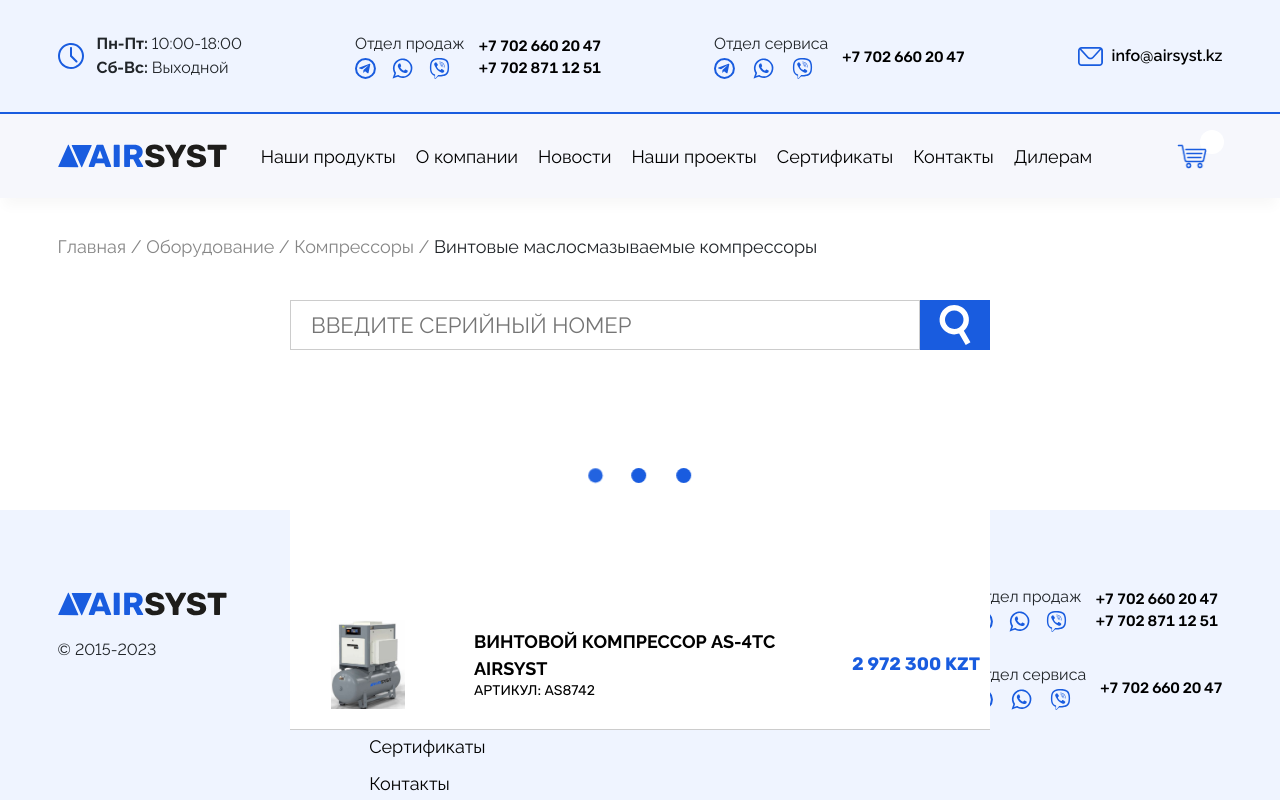
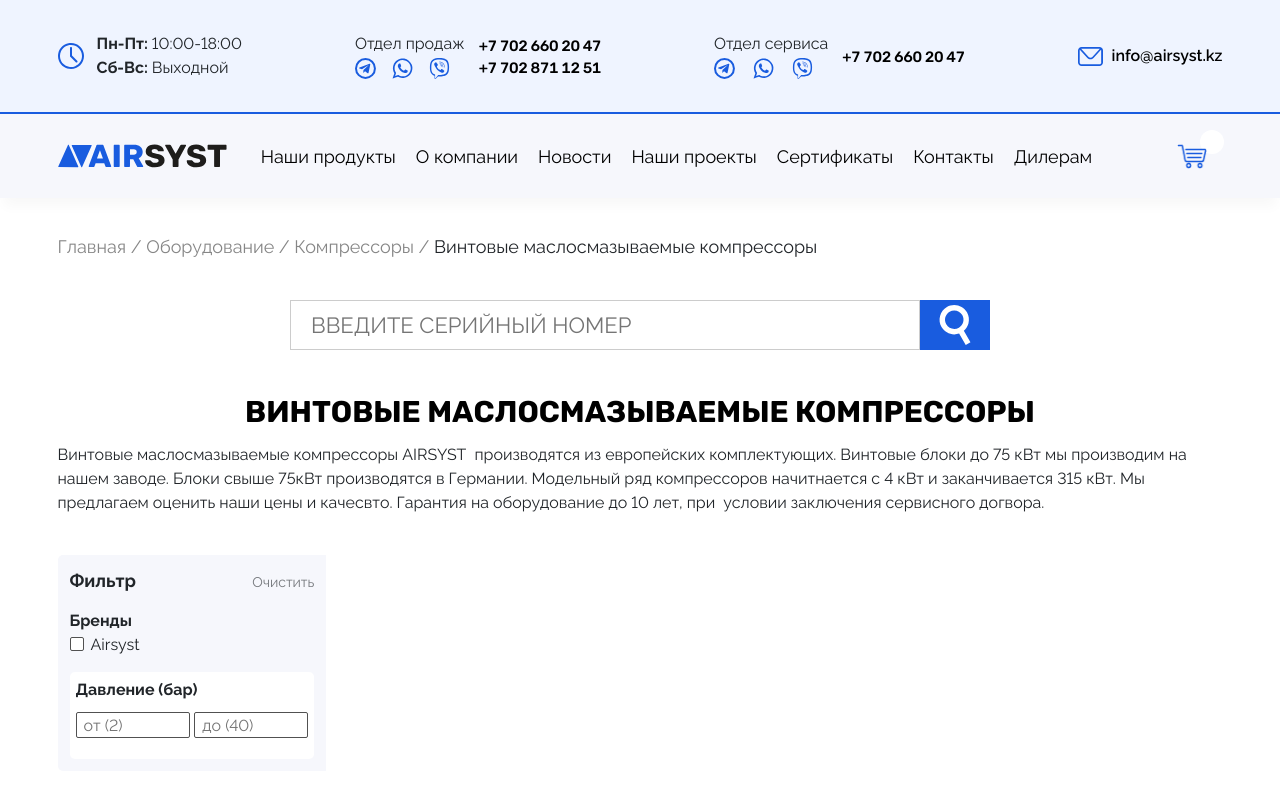
Before and after one commit to DShevv/next_airsyst, a Next.js app: page /oborudovanie/compressors/vint in a window 1280 px wide. Shown: the top 800 px of the page. Built offline with nearby package versions, Linux system fonts and the light colour scheme.

Commit message:
add filter component

```diff
--- a/app/oborudovanie/compressors/vint/page.tsx
+++ b/app/oborudovanie/compressors/vint/page.tsx
@@ -1,4 +1,5 @@
 import BreadCrumbs from "@/components/BreadCrumbs/BreadCrumbs";
+import Filter from "@/components/Filter/Filter";
 import Search from "@/components/Search/Search";
 
 export default function Page() {
@@ -16,6 +17,37 @@ export default function Page() {
       </section>
       <section className="catalog wrap">
         <Search />
+        <h1 className="title">Винтовые маслосмазываемые компрессоры</h1>
+        <p>
+          Винтовые маслосмазываемые компрессоры AIRSYST&nbsp; производятся из
+          европейских комплектующих. Винтовые блоки до 75 кВт мы производим на
+          нашем заводе. Блоки свыше 75кВт производятся в Германии. Модельный ряд
+          компрессоров начитнается с 4 кВт и заканчивается 315 кВт. Мы
+          предлагаем оценить наши цены и качесвто. Гарантия на оборудование до
+          10 лет, при&nbsp; условии заключения сервисного догвора.
+        </p>
+        <div className="catalog__content">
+          <Filter
+            filters={[
+              {
+                id: "brand",
+                title: "Бренды",
+                type: "checkbox",
+                options: [{ title: "Airsyst", id: "1" }],
+                value: [{ id: "1", isChecked: false }],
+              },
+              {
+                id: "pressue",
+                title: "Давление (бар)",
+                type: "range",
+                min: 2.0,
+                max: 40.0,
+                value: { min: 2.0, max: 40.0 },
+              },
+            ]}
+          />
+          <div className="catalog__items"></div>
+        </div>
       </section>
     </main>
   );
--- /dev/null
+++ b/components/Filter/Filter.tsx
@@ -0,0 +1,135 @@
+"use client";
+import React, { FormEvent, useEffect, useRef, useState } from "react";
+import FilterCheckbox from "./FilterCheckbox/FilterCheckbox";
+import FilterRange from "./FilterRange/FilterRange";
+
+interface Checkbox {
+  id: string;
+  title: string;
+  type: string;
+  options: { title: string; id: string }[];
+  value: { id: string; isChecked: boolean }[];
+  min?: number | undefined;
+  max?: number | undefined;
+}
+
+interface Range {
+  id: string;
+  title: string;
+  type: string;
+  min: number;
+  max: number;
+  value: { min: number | string; max: number | string };
+  options?: { title: string; id: string }[] | undefined;
+}
+
+interface Props {
+  filters: Array<Range | Checkbox>;
+}
+
+export default function Filter({ filters }: Props) {
+  const TData: any = {};
+  filters.forEach((filter) => {
+    TData[filter.id] = filter.value;
+  });
+
+  const [data, setData] = useState({ ...TData });
+  const refButton = useRef<HTMLDivElement>(null);
+  const refFilter = useRef<HTMLDivElement>(null);
+
+  const createOnChange = (field: string) => {
+    return (
+      value: { id: string; isChecked: boolean }[] | { min: number; max: number }
+    ) => {
+      setData({ ...data, [field]: value });
+    };
+  };
+
+  const handleScroll = () => {
+    if (refFilter.current !== null && refButton.current !== null) {
+      const rect = refFilter.current.getBoundingClientRect();
+      const body = document.body;
+      const docEl = document.documentElement;
+      const scrollTop = window.pageYOffset || docEl.scrollTop || body.scrollTop;
+      const clientTop = docEl.clientTop || body.clientTop || 0;
+      const top = rect.top + scrollTop - clientTop;
+
+      if (
+        top +
+          refFilter.current.offsetHeight -
+          (window.innerHeight + window.scrollY) +
+          70 <
+        0
+      ) {
+        refButton.current.classList.add("posAbs");
+      } else {
+        refButton.current.classList.remove("posAbs");
+      }
+    }
+  };
+
+  useEffect(() => {
+    window.addEventListener("scroll", handleScroll);
+    return () => {
+      window.removeEventListener("scroll", handleScroll);
+    };
+  }, []);
+
+  useEffect(() => {
+    console.log(data);
+
+    if (refButton.current !== null && data["brand"][0].isChecked) {
+      refButton.current.classList.add("active");
+    }
+  }, [data]);
+
+  return (
+    <div className="filter" ref={refFilter}>
+      <div className="filter-apply posAbs" ref={refButton}>
+        Применить
+      </div>
+      <div className="filter__title">
+        Фильтр
+        <span
+          onClick={() => {
+            window.location.reload();
+          }}
+        >
+          Очистить
+        </span>
+      </div>
+
+      {filters.map((filter) =>
+        filter.type === "checkbox" ? (
+          <div key={filter.id} className="filter__checkboxs">
+            <div className="filter__sub-title">Бренды</div>
+            {filter.options?.map((option: any, index: any) => (
+              <FilterCheckbox
+                key={index}
+                isChecked={data[filter.id][index].isChecked}
+                data={data[filter.id]}
+                index={index}
+                onChange={createOnChange(filter.id)}
+              >
+                {option.title}
+              </FilterCheckbox>
+            ))}
+          </div>
+        ) : (
+          <FilterRange
+            key={filter.id}
+            max={filter.max ? filter.max : 0}
+            min={filter.min ? filter.min : 0}
+            value={{
+              min: data[filter.id].min,
+              max: data[filter.id].max,
+            }}
+            onChange={createOnChange(filter.id)}
+          >
+            {filter.title}
+          </FilterRange>
+        )
+      )}
+    </div>
+  );
+}
--- /dev/null
+++ b/components/Filter/FilterCheckbox/FilterCheckbox.tsx
@@ -0,0 +1,34 @@
+import icon from "@/public/img/icons/check.svg";
+import Image from "next/image";
+import { ReactNode } from "react";
+
+interface Props {
+  children: ReactNode;
+  isChecked: boolean;
+  index: number;
+  data: { id: string; isChecked: boolean }[];
+  onChange: (value: { id: string; isChecked: boolean }[]) => void;
+}
+
+export default function FilterCheckbox({
+  data,
+  index,
+  children,
+  isChecked,
+  onChange,
+}: Props) {
+  return (
+    <div
+      className={`filter__checkbox ${isChecked && "active"}`}
+      onClick={() => {
+        data[index].isChecked = !isChecked;
+        onChange(data);
+      }}
+    >
+      <div className="filter__check">
+        <Image src={icon} width={12} height={21} alt="" />
+      </div>
+      <span>{children}</span>
+    </div>
+  );
+}
--- /dev/null
+++ b/components/Filter/FilterRange/FilterRange.tsx
@@ -0,0 +1,97 @@
+"use client";
+import icon from "@/public/img/icons/close.svg";
+import Image from "next/image";
+import { FormEvent, ReactNode, useState } from "react";
+
+interface Props {
+  children: ReactNode;
+  max: number;
+  min: number;
+  value: { min: number; max: number };
+  onChange: ({}: { min: number; max: number }) => void;
+}
+
+export default function FilterRange({
+  children,
+  max,
+  min,
+  value,
+  onChange,
+}: Props) {
+  const [localValue, setValue] = useState(value);
+  const [isUsed, setIsUsed] = useState({ min: false, max: false });
+
+  return (
+    <div className="filter__range" option-id="21">
+      <div className="filter__sub-title">
+        {children}
+        <div className="close">
+          <Image src={icon} alt="" width={31} height={31} />
+        </div>
+      </div>
+      <div className="filter__inputs">
+        <input
+          type="number"
+          name="min"
+          minLength={min}
+          maxLength={max}
+          placeholder={`от (${min})`}
+          value={isUsed.min ? localValue.min : ""}
+          onChange={(e: FormEvent<HTMLInputElement>) => {
+            setIsUsed({ ...isUsed, min: true });
+
+            setValue({
+              min: Number(e.currentTarget.value),
+              max: localValue.max,
+            });
+          }}
+          onBlur={(e: FormEvent<HTMLInputElement>) => {
+            const newValue = Number(e.currentTarget.value);
+
+            if (
+              newValue >= min &&
+              !isNaN(newValue) &&
+              newValue <= localValue.max
+            ) {
+              onChange(localValue);
+            } else {
+              onChange({ ...value });
+              setValue({ ...value, min: min });
+              setIsUsed({ ...isUsed, min: false });
+            }
+          }}
+        />
+        <input
+          type="number"
+          name="max"
+          minLength={min}
+          maxLength={max}
+          placeholder={`до (${max})`}
+          value={isUsed.max ? localValue.max : ""}
+          onChange={(e: FormEvent<HTMLInputElement>) => {
+            setIsUsed({ ...isUsed, max: true });
+
+            setValue({
+              min: localValue.min,
+              max: Number(e.currentTarget.value),
+            });
+          }}
+          onBlur={(e: FormEvent<HTMLInputElement>) => {
+            const newValue = Number(e.currentTarget.value);
+            if (
+              newValue <= max &&
+              !isNaN(newValue) &&
+              newValue >= localValue.min
+            ) {
+              onChange(localValue);
+            } else {
+              onChange({ ...value });
+              setValue({ ...value, max: max });
+              setIsUsed({ ...isUsed, max: false });
+            }
+          }}
+        />
+      </div>
+    </div>
+  );
+}
--- a/components/Search/Search.tsx
+++ b/components/Search/Search.tsx
@@ -18,9 +18,13 @@ export default function Search() {
 
   useEffect(() => {
     const timeout = setTimeout(() => {
-      setIsLoading(true);
+      if (search !== "") {
+        setIsLoading(true);
+      }
+
       //! search querry
     }, 500);
+
     return () => clearTimeout(timeout);
   }, [search]);
 
```
